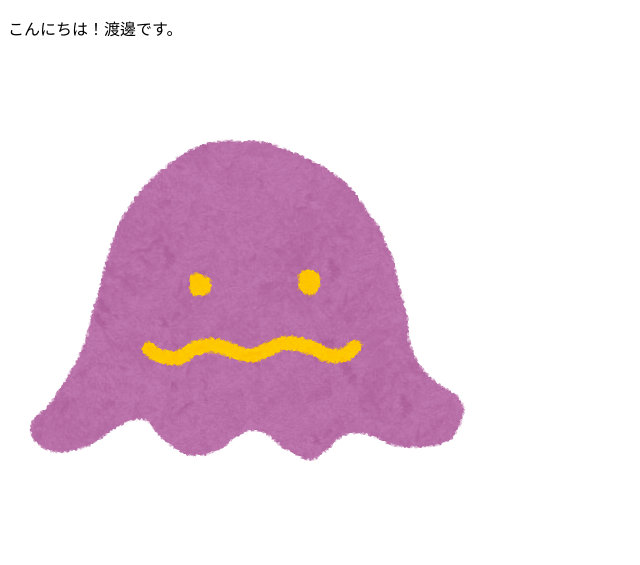
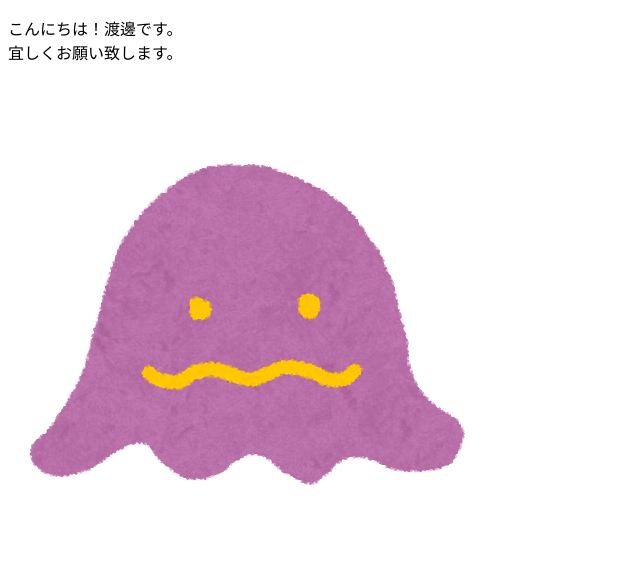
Before and after one commit to maimai416/self-introduction, a plain HTML site: page WebContent/index.html in a window 1280 px wide. Shown: the whole page, without its empty margins (0-640 px from the left). Drawn offline with Linux system fonts and the light colour scheme.

Commit message:
二度目のコミット

```diff
--- a/WebContent/index.html
+++ b/WebContent/index.html
@@ -5,7 +5,7 @@
 <title>Insert title here</title>
 </head>
 <body>
-	<p>こんにちは！渡邊です。</p>
+	<p>こんにちは！渡邊です。<br>宜しくお願い致します。</p>
 	<img src="img/monster06.png" alt="画像です">
 </body>
 </html>
```
